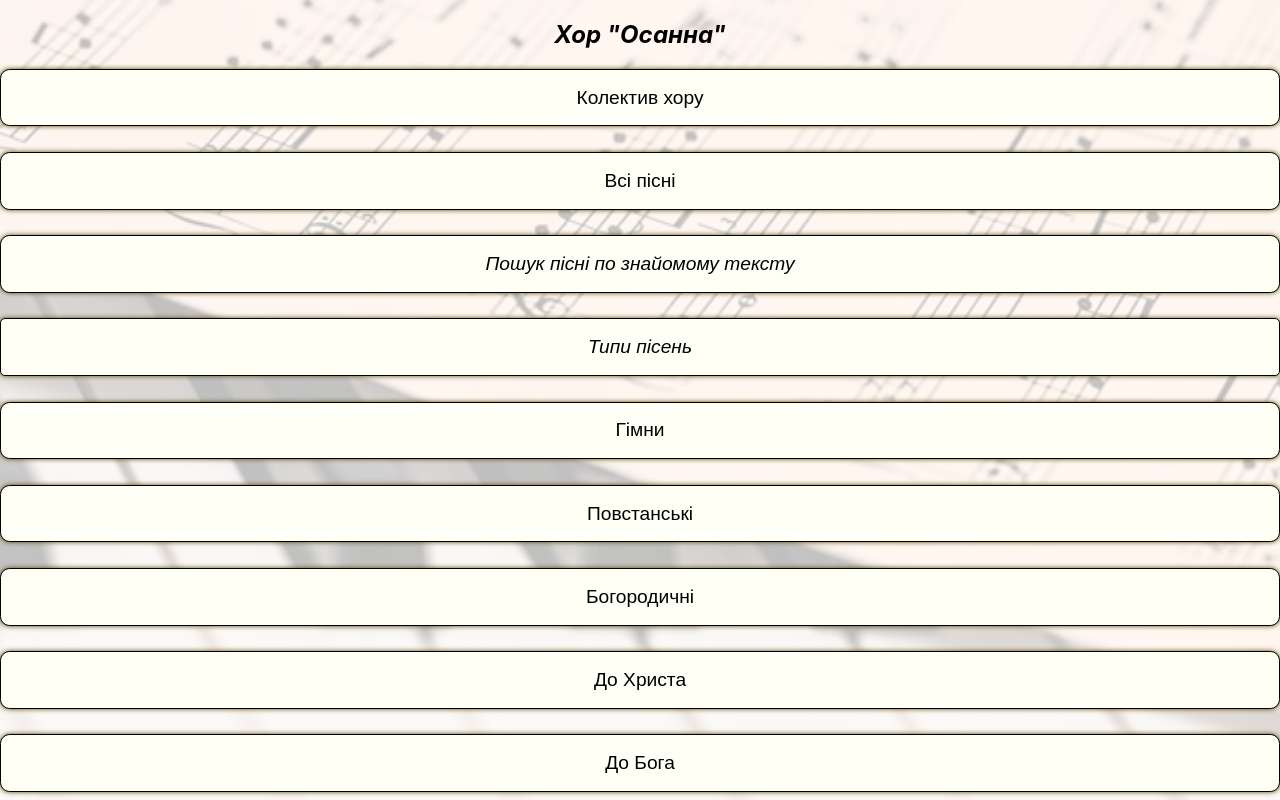
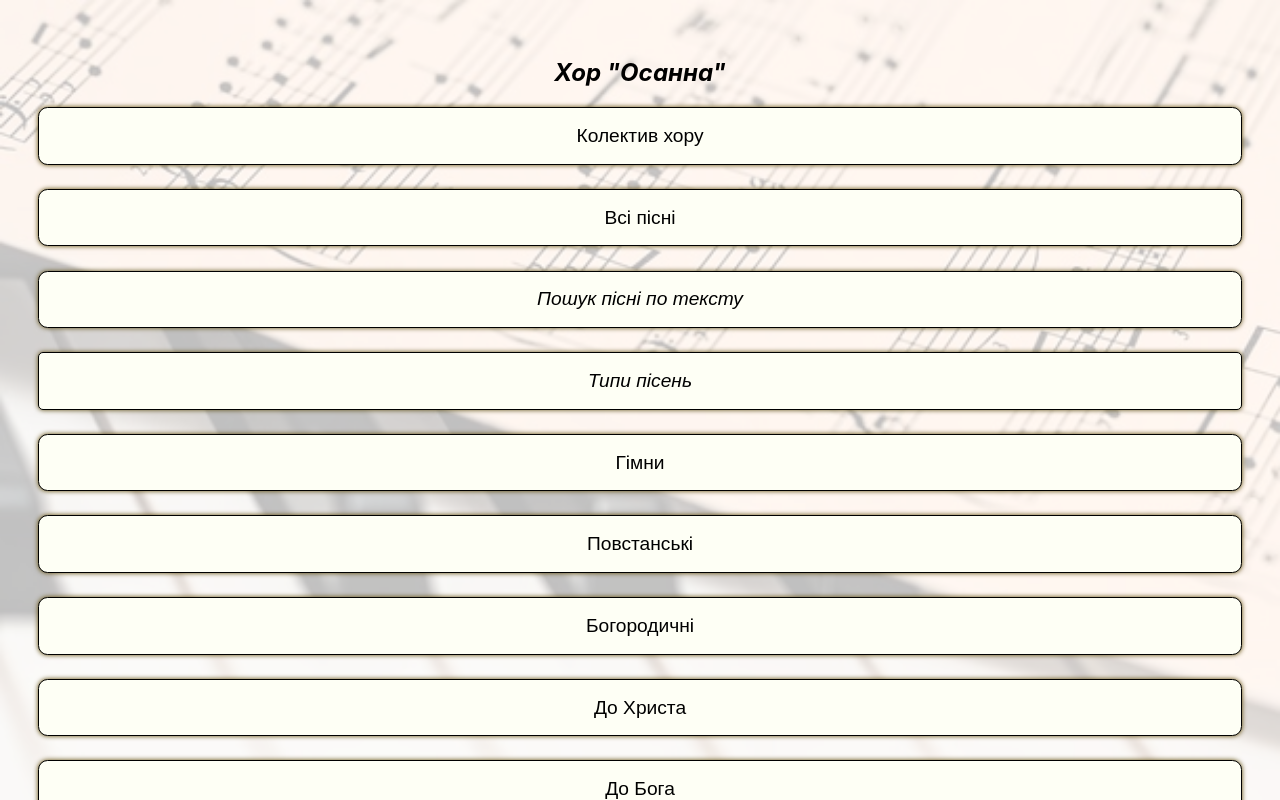
Before and after one commit to Zilinskij/choir.FE, a React (Create React App) app: page / in a window 1280 px wide. Both pictures are taken after a click on the button "Типи пісень". Shown: the top 800 px of the page. Built offline with nearby package versions, Linux system fonts and the light colour scheme.

Commit message:
+ padding

```diff
--- a/src/Buttons.js
+++ b/src/Buttons.js
@@ -66,8 +66,7 @@ export function PeopleBtn() {
                         {data.map((person, index) => (
                             <li
                                 style={{
-                                    backgroundColor: 'white',
-                                    fontSize: '1.2em'
+                                    backgroundColor: 'white'
                                 }}
                                 key={index}>{person.first_name} {person.last_name} ({person.tembrname})</li>
                         ))}
@@ -159,7 +158,7 @@ export function OpenSearchButton() {
                 onClick={handleButtonClick}
                 style={{}}
             >
-                Пошук пісні по знайомому тексту
+                Пошук пісні по тексту
             </button>
             {isSearchOpen && <SongSearch />}
         </div>
@@ -181,14 +180,17 @@ export function OpenSortButton() {
             >
                 Типи пісень
             </button>
-            {isSearchOpen && <> <SortOfSongGimn />
+            {isSearchOpen &&
+                <div>
+                    <SortOfSongGimn />
                     <SortOfSongPovstanska />
                     <SortOfSongBogorodychna />
                     <SortOfSongDoHrysta />
                     <SortOfSongBoga />
                     <SortOfSongStrasni />
                     <SortOfSongInshiCerkovni />
-            </>}
+                </div>
+            }
         </div>
     );
 }
--- a/src/Other function/SomeFunction.js
+++ b/src/Other function/SomeFunction.js
@@ -26,7 +26,7 @@ let ButtonNoty = ({ onClick, nazva }) => {
       onClick={(e) => {
         e.stopPropagation();
         onClick();
-      }} style={{marginLeft: '1em'}}>
+      }} style={{ marginLeft: '1em' }}>
       {nazva}
     </button>
   );
@@ -76,7 +76,16 @@ export function ScrollSong({ isOpen, handleClose, nazva, text }) {
       scroll={scroll}
       aria-labelledby="scroll-dialog-title"
       aria-describedby="scroll-dialog-description"
-      PaperProps={{ style: { margin: 0, maxWidth: '100%', maxHeight: '100%', width: '100%', height: '100%' } }}
+      PaperProps={{
+        style: {
+          margin: 0,
+          maxWidth: '100%',
+          maxHeight: '100%',
+          width: '100%',
+          height: '100%',
+          color: 'red'
+        }
+      }}
     >
       <DialogContent dividers={scroll === 'paper'}>
         <StyledDialogContentText
@@ -87,7 +96,10 @@ export function ScrollSong({ isOpen, handleClose, nazva, text }) {
           <Typography variant="h6">
             <i>{nazva}</i>
           </Typography>
-          <SongText fontSize={fontSize}>
+          <SongText fontSize={fontSize}
+            style={{
+
+          }}>
             {text}
           </SongText>
         </StyledDialogContentText>
@@ -214,8 +226,9 @@ export function SongSearch() {
               }}>
               <li key={result.id}
                 style={{
+                  fontWeight: '600',
                   cursor: 'pointer',
-                  fontSize: '1.2em',
+                  fontSize: '1em',
                   backgroundColor: 'white'
                 }} onClick={() => handleSongClick(result.id, result.value)}>
                 {result.value}
@@ -334,10 +347,11 @@ export function SortOfSongs({ zapyt, typeOfSong }) {
                   <li
                     onClick={() => handleSongClick(index, item.nazva, item.text)}
                     style={{
+                      fontWeight: '600',
                       cursor: 'pointer',
                       backgroundColor: 'white',
                       width: 'auto',
-                    fontSize: '1.2em'
+                      fontSize: '1em'
                     }}>{item.nazva}</li>
                   <ButtonNoty nazva='ноти' onClick={() => handleNoteClick(item.nazva)} />
                 </span>))}
--- a/src/index.css
+++ b/src/index.css
@@ -5,7 +5,8 @@ body {
   -webkit-font-smoothing: antialiased;
   -moz-osx-font-smoothing: grayscale;
   margin: 0; /*Щоб зображення фону охоплювало весь екран без полів */
-  position: relative; /*Відносне позиціонування для псевдоелемента */
+  /* position: relative; Відносне позиціонування для псевдоелемента */
+  padding: 3%;
 }
 
 body::before {
@@ -29,6 +30,7 @@ code {
 }
 
 .button {
+  display: block;
   width: 100%;
   height: 3em;
   margin-bottom: 2%;
```
Lines whose indentation alone changed are shown as unchanged.
